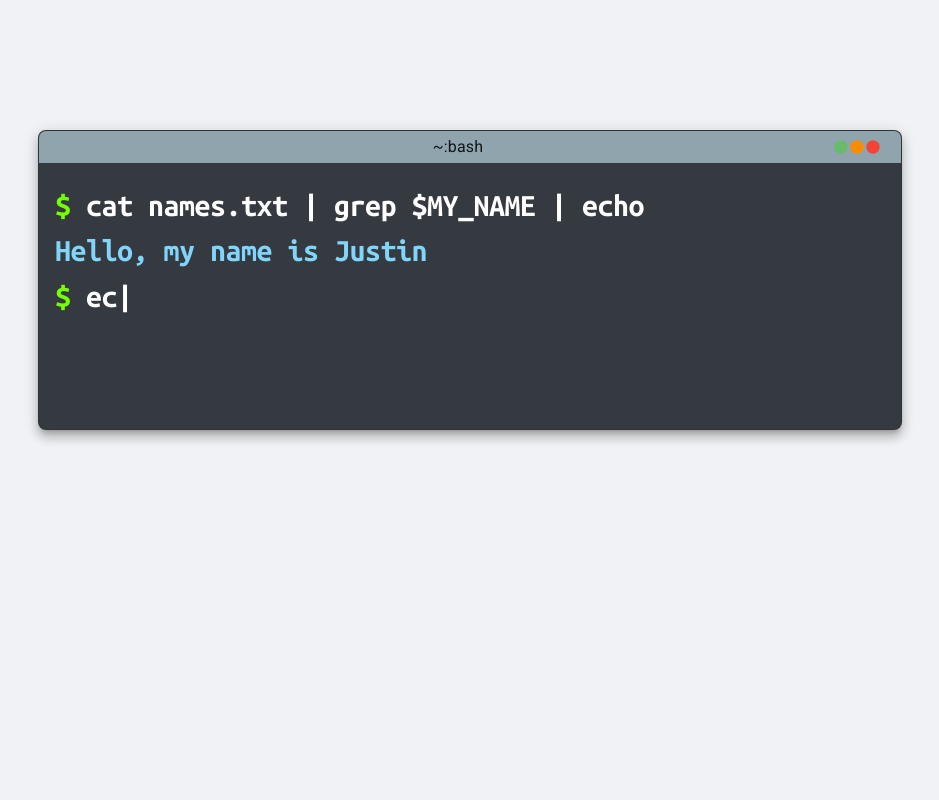
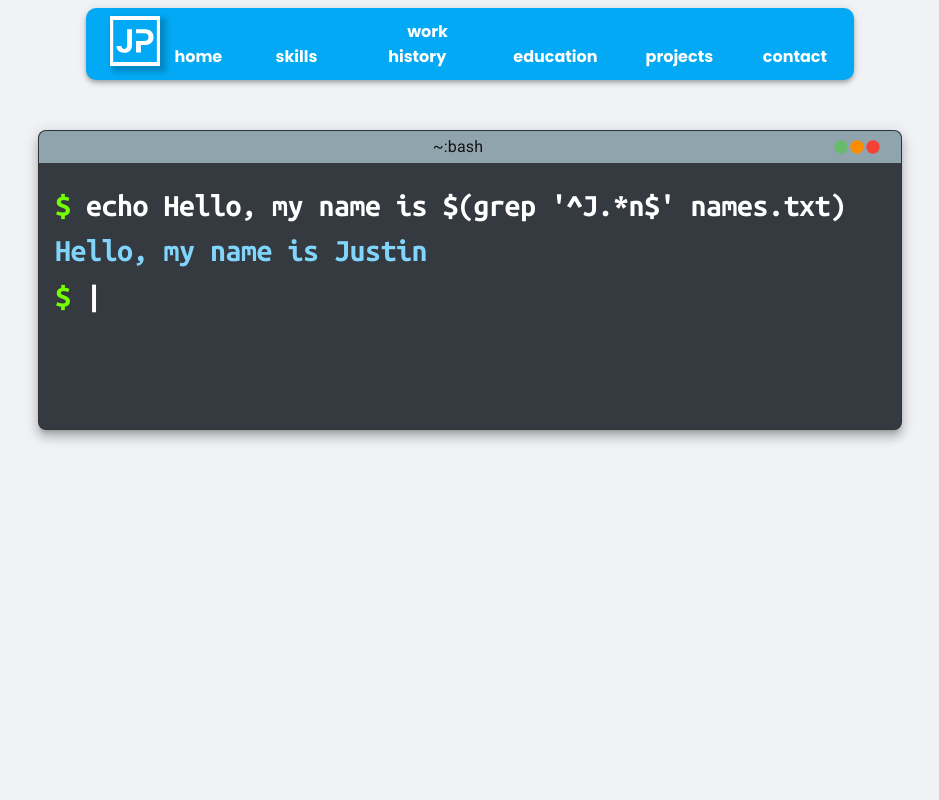
Before and after one commit to jpal91/resume, a Next.js app: page / in a window 1280 px wide. Shown: the top 800 px of the page, without its empty margins (170-1109 px from the left). Built offline with nearby package versions, Linux system fonts and the light colour scheme.

Commit message:
finally figured out how to get the nav to work

```diff
--- a/components/NavBar/Nav.js
+++ b/components/NavBar/Nav.js
@@ -1,59 +1,218 @@
-import React, { useEffect } from "react"
-import { connect } from "react-redux"
-import AppBar from '@mui/material/AppBar'
-import Toolbar from '@mui/material/Toolbar'
-import Slide from '@mui/material/Slide'
-import Container from '@mui/material/Container'
-import Box from '@mui/material/Box'
-import Paper from '@mui/material/Paper'
-import Grid from '@mui/material/Grid'
-import Typography from '@mui/material/Typography'
-import SvgIcon from '@mui/material/SvgIcon'
-import useScrollTrigger from '@mui/material/useScrollTrigger';
+import React, { useEffect, useState, useRef } from "react";
+import { connect } from "react-redux";
+import AppBar from "@mui/material/AppBar";
+import Toolbar from "@mui/material/Toolbar";
+import Slide from "@mui/material/Slide";
+import ButtonBase from "@mui/material/ButtonBase";
+import Grid from "@mui/material/Grid";
+import Typography from "@mui/material/Typography";
+import SvgIcon from "@mui/material/SvgIcon";
+import useScrollTrigger from "@mui/material/useScrollTrigger";
+import { keyframes } from "@emotion/react";
 
-import Logo from './Logo'
+import Logo from "./Logo";
+
+const hide = keyframes`
+    0% {
+        transform: translateY(0%);
+        opacity: 1;
+    }
+
+    100% {
+        transform: translateY(-20%);
+        opacity: 0;
+    }
+`
+
+const show = keyframes`
+    0% {
+        transform: translateY(-20%);
+        opacity: 0;
+    }
+
+    100% {
+        transform: translateY(0%);
+        opacity: 1;
+    }
+`
+
+const getIds = (arr) => {
+    const ids = {}
+    arr.forEach((sect) => {
+        let noWhite = sect.replaceAll(/\s/g, "");
+        ids[sect] = document.getElementById(`${noWhite}-sec`);
+    })
+
+    return ids
+}
+
+const sections = [
+    "home",
+    "skills",
+    "work history",
+    "education",
+    "projects",
+    "contact",
+];
+
+const Nav = (props) => {
+	const [scrollIds, setScrollIds] = useState({});
+	const [scroll, setScroll] = useState(false);
+    const timeRef = useRef()
+	const trigger = useScrollTrigger();
+	const { section } = props;
 
 
-const Nav = (props) => {
-    const trigger = useScrollTrigger()
-    const { section } = props
-    const sections = ['home', 'skills', 'work history', 'education', 'projects', 'contact']
 
 	useEffect(() => {
-        // console.log(section)
-    }, [section])
+		if (typeof window != undefined) {
+			const ids = getIds(sections)
+			setScrollIds(ids);
+		}
+	}, []);
 
+    useEffect(() => {
+
+
+        if (!scroll) {
+            document.addEventListener('scroll', (event) => {
+
+                    setScroll(true)
+
+
+            })
+
+
+
+        }
+
+        if (scroll) {
+
+        timeRef.current = setTimeout(() => {
+
+            setScroll(false)
+        }, 3000)
+        }
+
+        return () => {
+            clearTimeout(timeRef.current)
+        }
+
+    })
+
+    // useEffect(() => {
+    //     if (trigger && !scroll) {
+    //         setScroll(true)
+
+    //         setTimeout(() => {
+    //             setScroll(false)
+    //         }, 2000)
+
+    //     }
+
+    // }, [trigger])
+
+
+
+	//() => scrollIds[e].scrollIntoView({ block: 'center', behavior: 'smooth' })
 	return (
 		<>
+			{/* <Slide appear={false} direction='down' in={!trigger && section != 'footer' && section != 'home'} addEndListener={() => console.log('Done')}> */}
+			<AppBar
+				sx={{
+					mt: 1,
+					width: "min-content",
+					minWidth: "60%",
+					display: "center",
+					mx: "auto",
+					borderRadius: "10px",
+					backgroundColor: "primary.main",
+                    animation: scroll ? `${show} 1s ease-in forwards`: `${hide} 1s ease-in forwards`,
+                    '&:hover': {
+                        opacity: 1,
+                        animation: `${show} 1s ease-in forwards`
+                    },
+				}}
 
-        <Slide appear={false} direction='down' in={trigger && section != 'footer'}>
-            <AppBar sx={{ mt: 1, width: '80%', display: 'center', mx: 'auto', borderRadius: '10px', backgroundColor: 'primary.main' }}>
-                <Toolbar sx={{ width: '100%' }}>
-                    <Grid container fluid='true'>
+			>
+				<Toolbar sx={{ width: "100%" }}>
+					<Grid container>
 						<Grid item xs={1}>
-                    <SvgIcon  component={Logo} sx={{ width: '50px', height: '50px', color: 'white.main', boxShadow: "4px 4px 5px 2px rgb(0 0 0 / 20%)", transition: 'color 1s linear'}} viewBox='0 0 20 20'/>
+							<SvgIcon
+								component={Logo}
+								sx={{
+									width: "50px",
+									height: "50px",
+									color: "white.main",
+									boxShadow:
+										"4px 4px 5px 2px rgb(0 0 0 / 20%)",
+									transition: "color 1s linear",
+								}}
+								viewBox="0 0 20 20"
+							/>
 						</Grid>
-                    <Grid item xs={11} sx={{ display: 'flex', alignItems: 'center', columnGap: 5.5 }}>
-                        {sections.map((e) => (
-                            <Typography key={e} variant='navItem' sx={{ color: section == e && "lightGreen.A400", textDecoration: section == e && 'underline', textDecorationThickness: '5px', textUnderlineOffset: '7px'}}>
-                                <Typography variant='navItem' component={'span'} sx={{ visibility: section != e && 'hidden', color: 'lightGreen.A400'}}>{`>> `}</Typography>
+						<Grid
+							item
+							xs={11}
+							sx={{
+								display: "flex",
+								alignItems: "center",
+								justifyContent: "center",
+								columnGap: 5.5,
+							}}
+						>
+							{sections.map((e, i) => (
+								<React.Fragment key={`${e}${i}`}>
+									<ButtonBase
+										disableRipple
+
+										onClick={() =>
+											scrollIds[e].scrollIntoView({
+												block: "start",
+												behavior: "smooth",
+											})
+										}
+									>
+										<Typography
+											variant="navItem"
+											sx={{
+												color:
+													section == e &&
+													"lightGreen.A400",
+												textDecoration:
+													section == e && "underline",
+												textDecorationThickness: "5px",
+												textUnderlineOffset: "7px",
+											}}
+										>
+											<Typography
+												variant="navItem"
+												component={"span"}
+												sx={{
+													visibility:
+														section != e &&
+														"hidden",
+													color: "lightGreen.A400",
+												}}
+											>{`>> `}</Typography>
 											{e}
 										</Typography>
+									</ButtonBase>
+								</React.Fragment>
 							))}
 						</Grid>
 					</Grid>
 				</Toolbar>
 			</AppBar>
-        </Slide>
-
+			{/* </Slide> */}
 		</>
-    )
-}
+	);
+};
 
 const mapStateToProps = (state) => {
 	return {
-        section: state.section
-    }
-}
+		section: state.section,
+	};
+};
 
-export default connect(mapStateToProps)(Nav)
+export default connect(mapStateToProps)(Nav);
--- a/pages/index.js
+++ b/pages/index.js
@@ -76,13 +76,13 @@ const Home = (props) => {
 			{/* <Container sx={{ maxWidth: '100%', maxHeight: '100%' }}> */}
 				{/* <NavBar /> */}
 				<Nav />
-				<Grid container sx={{height: '100vh'}}>
+				<Grid id='home-sec' container sx={{height: '100vh'}}>
 					<Container sx={{ display: 'flex', width: '100%', height: '100%', flexDirection: 'column'}}>
 					<Grid item xs={12} sx={{ display: 'flex', flexDirection: 'column', alignItems: 'center', justifyContent: {xs: 'center', sm: 'center'}, position: 'relative'}}>
 						<div id='splash'></div>
 						<Terminal
 							outputs={[["Hello, my name is Justin"], ["Welcome to my Resume"]]}
-							cmds={[[" cat names.txt | grep $MY_NAME | echo"], ["echo $MY_GREETING"]]}
+							cmds={[[" echo Hello, my name is $(grep '^J.*n$' names.txt)"], ["echo $MY_GREETING"]]}
 							contType={'splash'}
 							contState={splash}
 							fWidth={true}
@@ -97,33 +97,33 @@ const Home = (props) => {
 					</Grid>
 					</Container>
 				</Grid>
-				<Grid container sx={{ display: 'flex', minHeight: '100vh', alignContent: 'flex-start', alignItems: 'center'}}>
+				<Grid id='skills-sec' container sx={{ display: 'flex', minHeight: '100vh', alignContent: 'flex-start', alignItems: 'center'}}>
 					<Container sx={{ maxWidth: '100%', maxHeight: '100%', display: 'flex', flexDirection: 'column', alignContent: 'flex-start', p: 3, position: 'relative'}}>
 					<Skills icons={icons} skillsObj={skillsObj}/>
 					</Container>
 				</Grid>
-				<Grid container sx={{ minHeight: '100vh', backgroundColor: 'white.main', alignContent: 'flex-start'}}>
+				<Grid id='workhistory-sec' container sx={{ minHeight: '100vh', backgroundColor: 'white.main', alignContent: 'flex-start'}}>
 					<Container sx={{ maxWidth: '100%', maxHeight: '100%', display: 'flex', flexDirection: 'column', alignContent: 'flex-start', p: 3, position: 'relative'}}>
 						<WorkHistory workInfo={workObj}/>
 					</Container>
 				</Grid>
-				<Grid container sx={{ backgroundColor: 'grey.400', minHeight: '50vh', display: 'flex', alignContent: 'flex-start' }}>
+				<Grid id='education-sec' container sx={{ backgroundColor: 'grey.400', minHeight: '50vh', display: 'flex', alignContent: 'flex-start' }}>
 					<Container sx={{ maxWidth: '100%', maxHeight: '100%', display: 'flex', flexDirection: 'column', alignContent: 'flex-start', p: 3, position: 'relative'}}>
 						<Education />
 					</Container>
 				</Grid>
 
-				<Grid container sx={{  backgroundColor: 'grey.600', minHeight: '100vh', backgroundImage: 'linear-gradient(to bottom right, transparent 49.9%, #03a9f4 50%), linear-gradient(to top left, transparent 49.9%, #78909c 0)',}}>
+				<Grid id='projects-sec' container sx={{  backgroundColor: 'grey.600', minHeight: '100vh', backgroundImage: 'linear-gradient(to bottom right, transparent 49.9%, #03a9f4 50%), linear-gradient(to top left, transparent 49.9%, #78909c 0)',}}>
 					<Container sx={{ maxWidth: '100%', maxHeight: '100%', display: 'flex', flexDirection: 'column', alignContent: 'flex-start', p: 5, position: 'relative'}}>
 						<Projects projects={projObj}/>
 					</Container>
 				</Grid>
-				<Grid container sx={{ backgroundColor: 'grey.700', minHeight: '80vh', display: 'flex', alignContent: 'flex-start'}}>
+				<Grid id='contact-sec' container sx={{ backgroundColor: 'grey.700', minHeight: '80vh', display: 'flex', alignContent: 'flex-start'}}>
 					<Container sx={{ maxWidth: '100%', maxHeight: '100%', display: 'flex', flexDirection: 'column', alignContent: 'flex-start', p: 3, position: 'relative'}}>
 						<Contact />
 					</Container>
 				</Grid>
-				<Grid container sx={{ backgroundColor: 'grey.900', minHeight: '20vh', display: 'flex', alignContent: 'flex-start', position: 'relative'}}>
+				<Grid id='footer-sec' container sx={{ backgroundColor: 'grey.900', minHeight: '20vh', display: 'flex', alignContent: 'flex-start', position: 'relative'}}>
 					<Box id='footer' ref={footRef} sx={{ position: 'absolute', height: '100%', width: '100%', visibility: 'hidden'}}>Center</Box>
 				</Grid>
 			{/* </Container> */}
```
Lines whose indentation alone changed are shown as unchanged.
